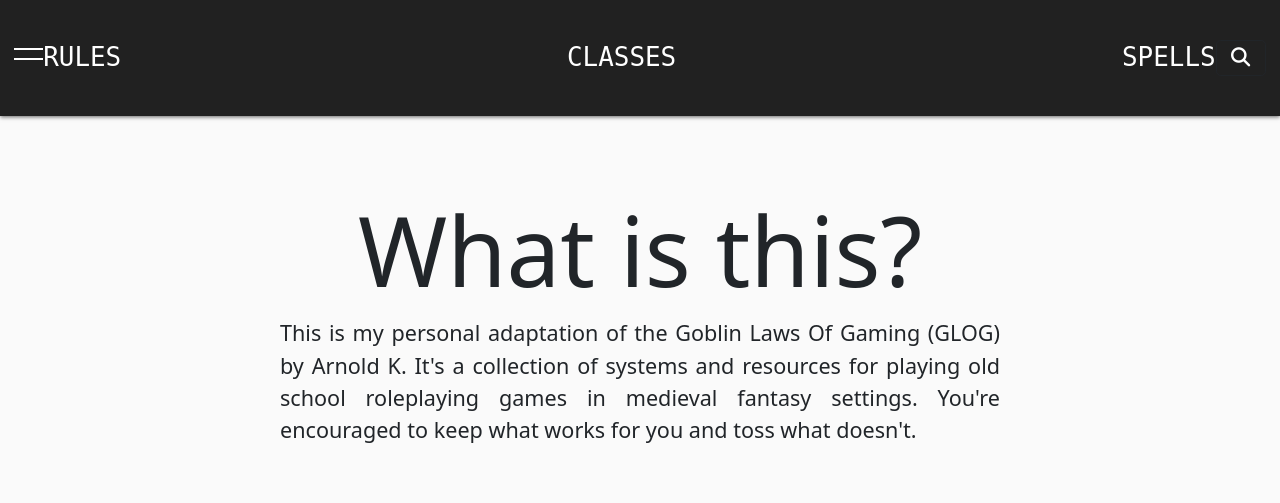
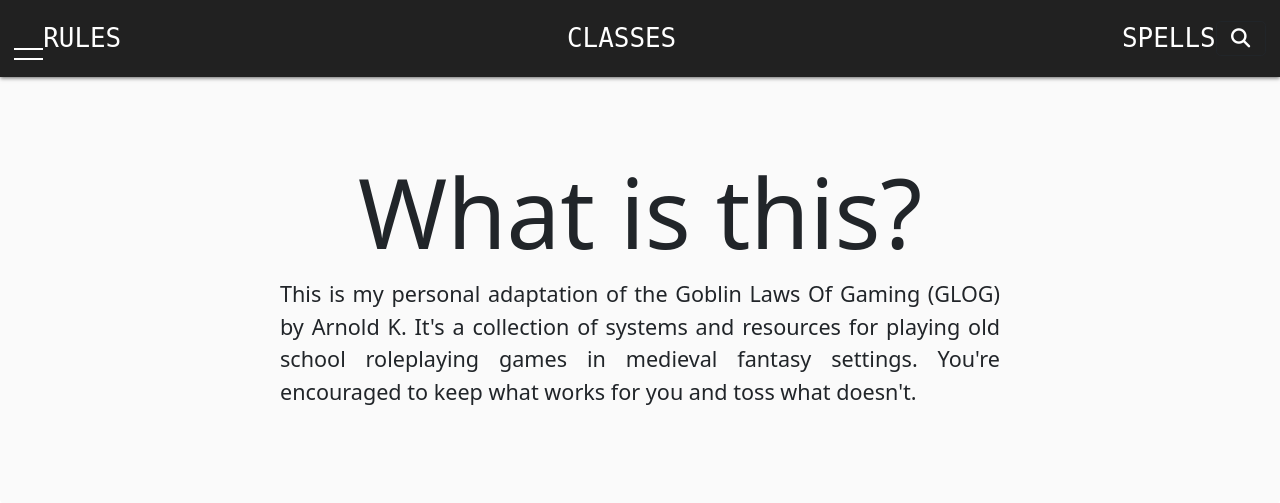
Before and after one commit to materialcontext/glog_website, a Flask app: page / in a window 1280 px wide. Shown: the top 503 px of the page. Run offline with Flask 2, Linux system fonts and the light colour scheme; some libraries are stand-ins or nearby versions.

Commit message:
Update header.html

```diff
--- a/templates/header.html
+++ b/templates/header.html
@@ -5,8 +5,8 @@
     <title>navigation header</title>
 </head>
 <body>
-<header class="container-fluid top-left nav-down">
-    <a id="nav-icon1" data-bs-toggle="offcanvas" href=".banner" role="button" aria-controls="banner">
+<header class="container-fluid nav-down">
+    <a class="top-left col-2  " id="nav-icon1" data-bs-toggle="offcanvas" href=".banner" role="button" aria-controls="banner">
         <span></span>
         <span></span>
     </a>
@@ -20,7 +20,7 @@
     <button class="btn btn-dark top-right">
         <i class="fas fa-search"></i>
     </button>
-    <div class="banner offcanvas offcanvas-top" id="menu-group">
+    <div class="banner offcanvas offcanvas-top col-2" id="menu-group">
         <ul>
             <li><a href="#">LINK 1</a></li>
             <li><a href="#">LINK 2</a></li>
```
